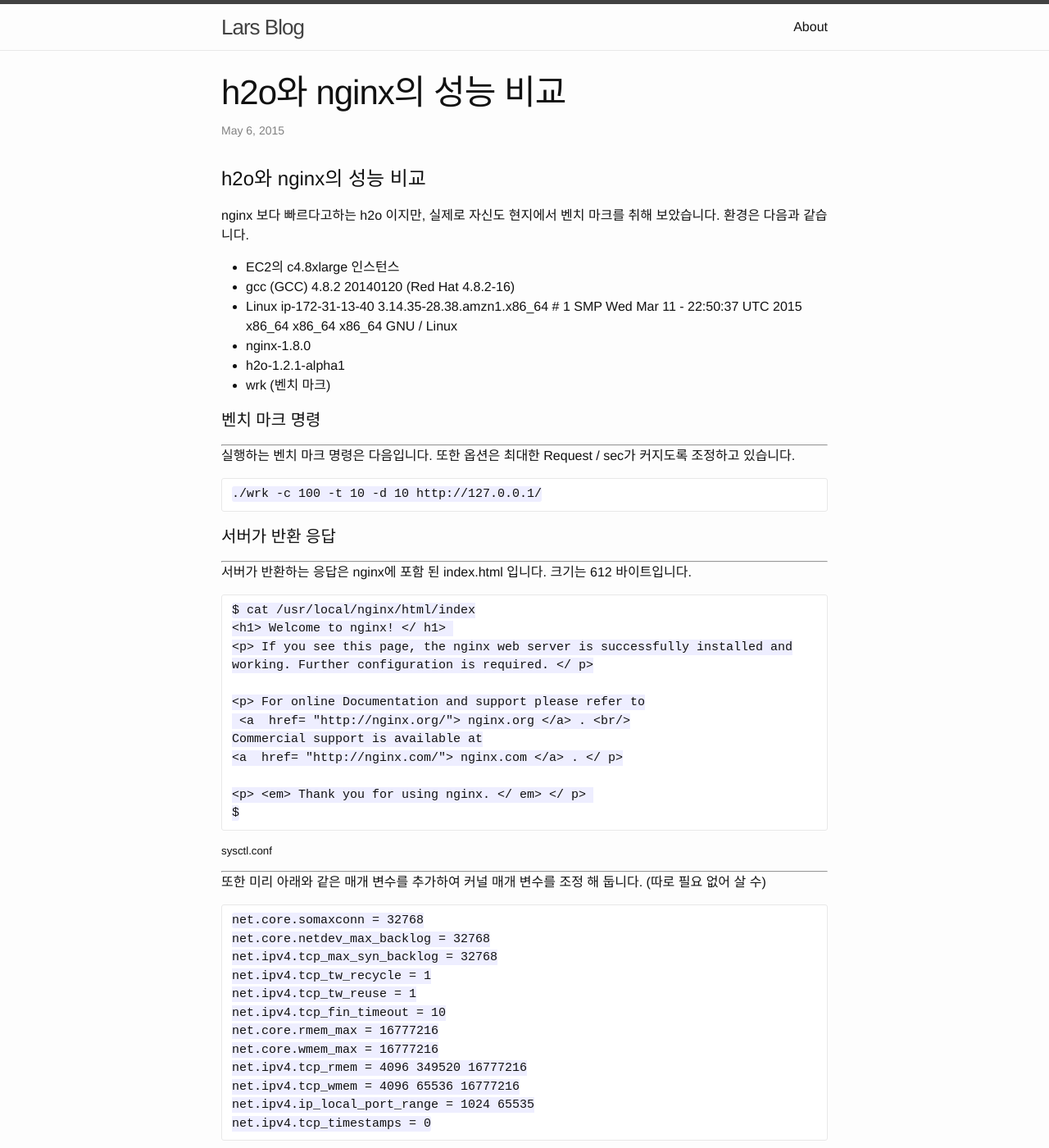
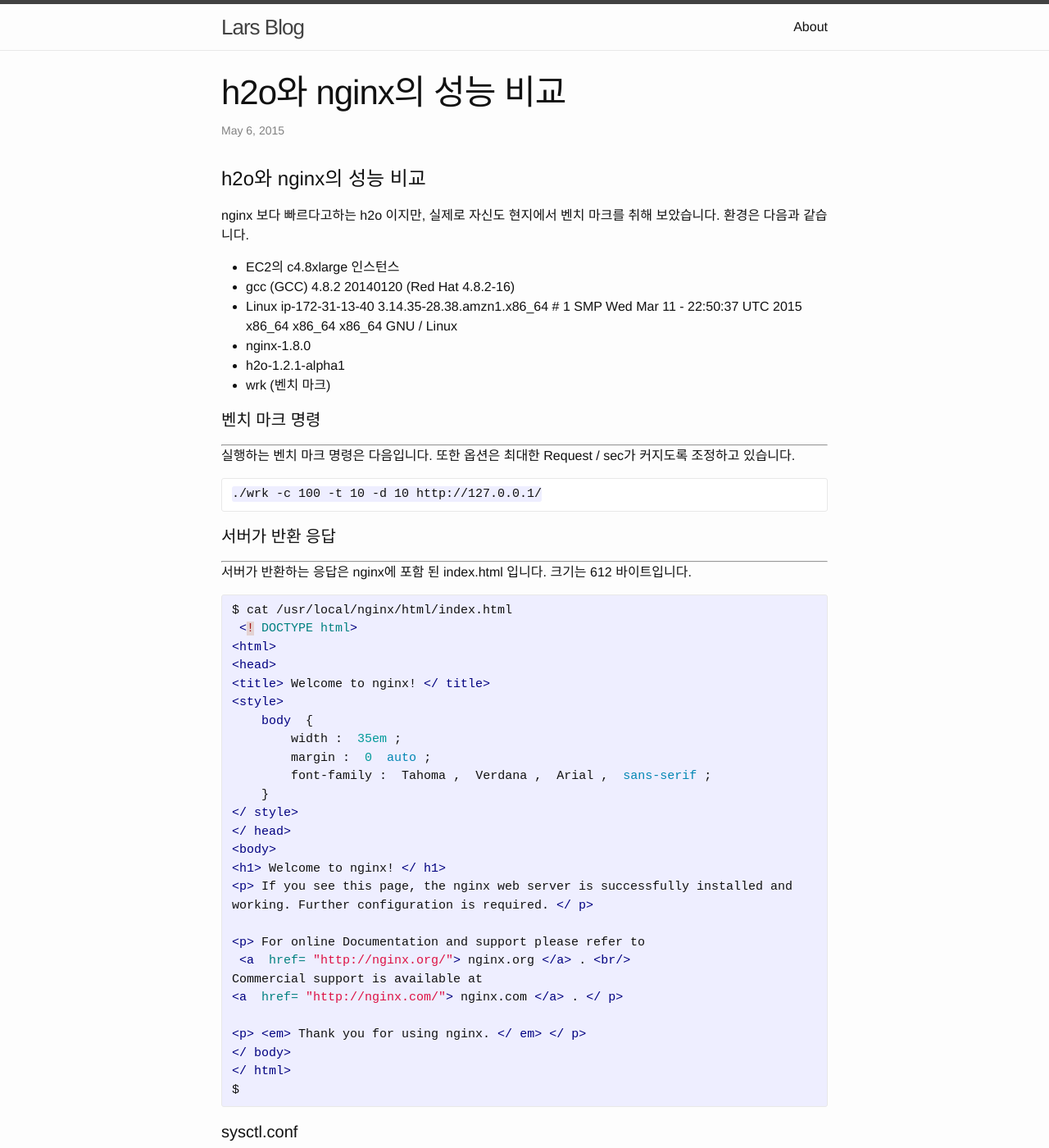
Before and after one commit to al8bright/al8bright.github.com, a Jekyll site: the page built from _posts/2015-05-06-h2o-vs-nginx.markdown, in a window 1280 px wide and 1400 px high. Shown: the whole window at 82% size. Built offline with Jekyll 4.4.1, drawn with Linux system fonts in a browser that asks for light colours; Markdown is read by kramdown in place of the engine named in the settings.

````diff
--- a/_config.yml
+++ b/_config.yml
@@ -9,4 +9,4 @@ twitter_username: al8bright
 github_username:  al8bright
 
 # Build settings
-markdown: kramdown
+markdown: redcarpet
--- a/_posts/2015-05-06-h2o-vs-nginx.markdown
+++ b/_posts/2015-05-06-h2o-vs-nginx.markdown
@@ -32,8 +32,21 @@ nginx 보다 빠르다고하는 h2o 이지만, 실제로 자신도 현지에서
 
 서버가 반환하는 응답은 nginx에 포함 된 index.html 입니다. 크기는 612 바이트입니다.
 
-```
-$ cat /usr/local/nginx/html/index
+{% highlight html %}
+$ cat /usr/local/nginx/html/index.html
+ <! DOCTYPE html>
+<html>
+<head>
+<title> Welcome to nginx! </ title>
+<style>
+    body  {
+        width :  35em ;
+        margin :  0  auto ;
+        font-family :  Tahoma ,  Verdana ,  Arial ,  sans-serif ;
+    }
+</ style>
+</ head>
+<body>
 <h1> Welcome to nginx! </ h1>
 <p> If you see this page, the nginx web server is successfully installed and
 working. Further configuration is required. </ p>
@@ -44,10 +57,15 @@ Commercial support is available at
 <a  href= "http://nginx.com/"> nginx.com </a> . </ p>
 
 <p> <em> Thank you for using nginx. </ em> </ p>
+</ body>
+</ html>
 $
-```
+{% endhighlight %}
 
-##### sysctl.conf
+
+
+#### sysctl.conf
+
 
 - - -
 
@@ -69,7 +87,7 @@ net.ipv4.tcp_timestamps = 0
 ```
 
 
-##### h2o
+#### h2o
 
 ---
 
````
